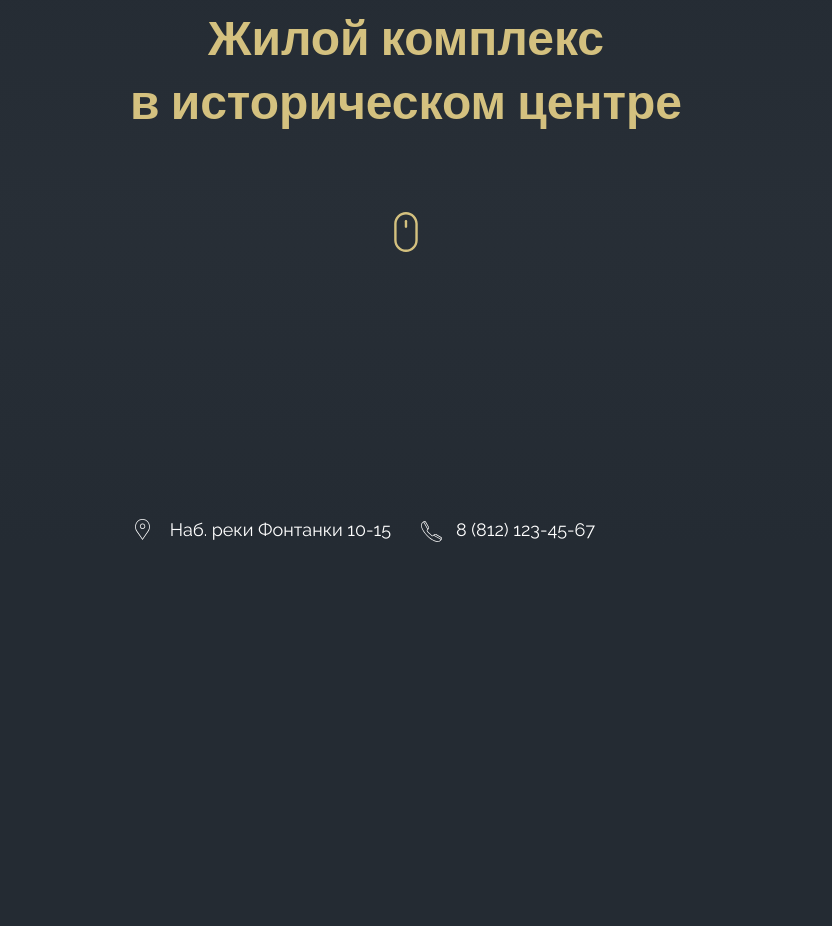
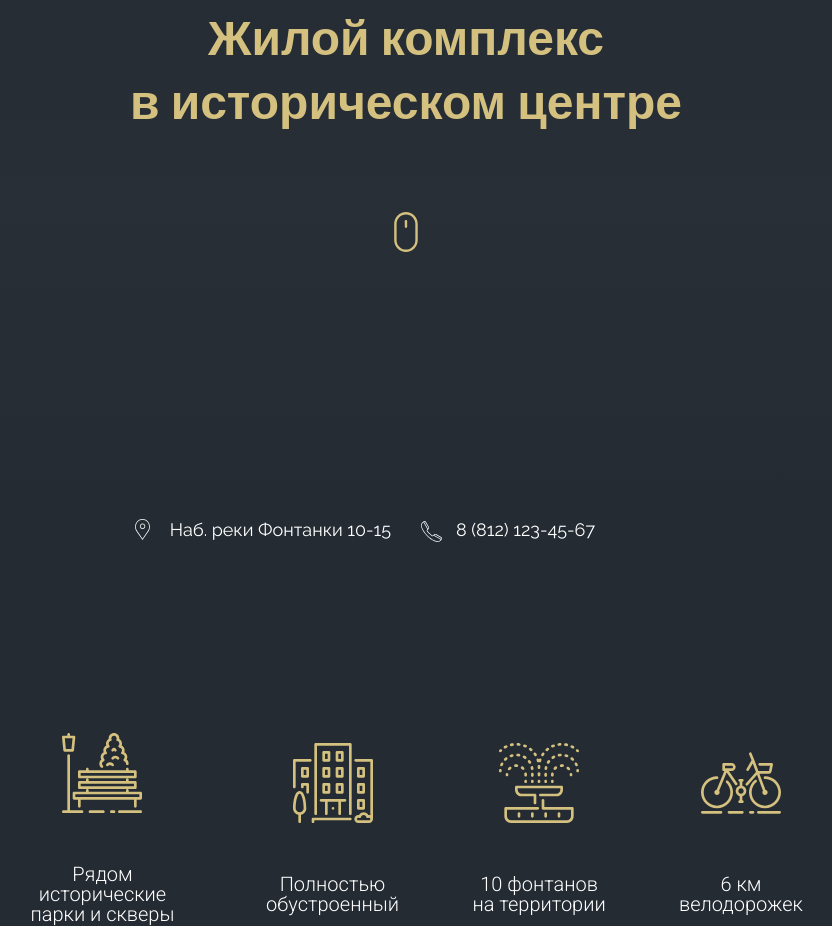
Before and after one commit to MonthuMont/tour-plan, a plain HTML site: page index.html in a window 1280 px wide. Shown: the part 227-1153 px from the top of the page, without its empty margins (234-1066 px from the left). Before the commit the page ends 840 px from the top, so only its background shows below. Drawn offline with nearby package versions, Linux system fonts and the light colour scheme.

Commit message:
created: section benefits(first section after header)

```diff
--- a/index.html
+++ b/index.html
@@ -8,6 +8,8 @@
     <link rel="stylesheet" href="./src/css/main.css">
 </head>
 <body>
+
+    <div class="header-wrapper">
         <header class="header">
             <div class="header__top">
                 <div class="container">
@@ -51,5 +53,35 @@
             </div>
         </header>
 
+    </div>
+
+    <main>
+        <section class="benefits">
+            <div class="container container_small">
+                <div class="benefits__row marginbtm">
+                    <div class="benefits__item">
+                        <img src="./src/img/header/benefits/bench.svg" alt="bench" class="benefits__item-img">
+                        <p class="benefits__item-text">Рядом исторические
+                            парки и скверы</p>
+                    </div>
+                    <div class="benefits__item">
+                        <img src="./src/img/header/benefits/building.svg" alt="bench" class="benefits__item-img">
+                        <p class="benefits__item-text">Полностью
+                            обустроенный</p>
+                    </div>
+                    <div class="benefits__item">
+                        <img src="./src/img/header/benefits/fountain.svg" alt="bench" class="benefits__item-img">
+                        <p class="benefits__item-text">10 фонтанов
+                            на территории</p>
+                    </div>
+                    <div class="benefits__item">
+                        <img src="./src/img/header/benefits/bicycle.svg" alt="bench" class="benefits__item-img">
+                        <p class="benefits__item-text">6 км
+                            велодорожек</p>
+                    </div>
+                </div>
+        </section>
+    </main>
+
 </body>
 </html>
--- a/src/scss/base/_base.scss
+++ b/src/scss/base/_base.scss
@@ -1,23 +1,25 @@
-@import url('https://fonts.googleapis.com/css2?family=Playfair+Display:wght@700&family=Raleway:wght@400;700&family=Roboto:wght@300&display=swap');
+@import url("https://fonts.googleapis.com/css2?family=Playfair+Display:wght@700&family=Raleway:wght@400;700&family=Roboto:wght@300&display=swap");
 
-
-
-body{
+body {
   font-family: $font-main;
   background-color: $dark;
 }
-a{
+a {
   color: $white;
   transition: color 0.3s ease-in;
-    &:hover{
+  &:hover {
     color: $accent;
   }
 }
-.container{
+.container {
   max-width: 1140px;
   padding: 0 15px;
   margin: 0 auto;
+  &_small {
+    max-width: 824px;
   }
-.text-right{
+}
+.text-right {
   text-align: right;
+
 }
--- a/src/scss/base/_vars.scss
+++ b/src/scss/base/_vars.scss
@@ -7,6 +7,6 @@ $font-secondary: "Roboto", sans-serif;
 
 // colors//
 $dark: #242b33;
-$accent: #D4C17F;
-$white: #FFFFFF;
-$footer-bg:#2D343C;
+$accent: #d4c17f;
+$white: #ffffff;
+$footer-bg: #2d343c;
--- /dev/null
+++ b/src/scss/blocks/_benefits.scss
@@ -0,0 +1,35 @@
+.benefits__item-text {
+  font-weight: 300;
+  font-size: 20px;
+  font-family: $font-secondary;
+  color: #ffffff;
+}
+.benefits {
+  // .benefits__row
+
+  &__row {
+    display: flex;
+    column-gap: 70px;
+    align-items: center;
+    text-align: center;
+  }
+
+  // .benefits__item
+
+  &__item {
+  }
+
+  // .benefits__item-img
+
+  &__item-img {
+  }
+
+  // .benefits__item-text
+
+  &__item-text {
+    padding-top: 51px;
+  }
+}
+.marginbtm{
+    margin-bottom: 120px;
+}
--- a/src/scss/blocks/_header.scss
+++ b/src/scss/blocks/_header.scss
@@ -88,8 +88,11 @@
 .info--tel::before {
   background-image: url("./../img/header/Phone.svg");
 }
-.header__footer{
+.header__footer {
   display: grid;
   grid-template-columns: 1fr 1fr;
   gap: 30px;
 }
+.header-wrapper {
+  margin-bottom: 120px;
+}
--- a/src/scss/main.scss
+++ b/src/scss/main.scss
@@ -1,4 +1,5 @@
-@import './base/_reset.scss';
-@import './base/vars';
-@import './base/base';
-@import './blocks/header';
+@import "./base/_reset.scss";
+@import "./base/vars";
+@import "./base/base";
+@import "./blocks/header";
+@import "./blocks/benefits.scss";
```
Also changed, not shown: src/css/main.css, src/img/header/benefits/bench.svg (added), src/img/header/benefits/bicycle.svg (added), src/img/header/benefits/building.svg (added), src/img/header/benefits/fountain.svg (added). Lines whose indentation alone changed are shown as unchanged.
